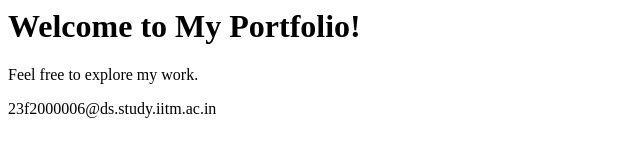
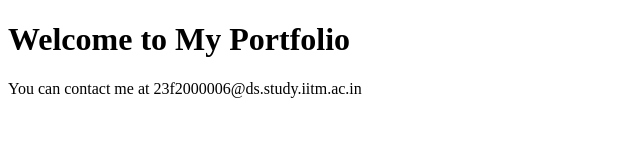
Before and after one commit to 23f2000006/my-portfolio, a plain HTML site: page index.html in a window 1280 px wide. Shown: the whole page, without its empty margins (0-640 px from the left). Drawn offline with Linux system fonts and the light colour scheme.

Commit message:
feat(pages): initial commit

```diff
--- a/index.html
+++ b/index.html
@@ -1,10 +1,12 @@
-<html>
-  <head>
+<!DOCTYPE html>
+<html lang="en">
+<head>
+    <meta charset="UTF-8">
+    <meta name="viewport" content="width=device-width, initial-scale=1.0">
     <title>My Portfolio</title>
-  </head>
-  <body>
-    <h1>Welcome to My Portfolio!</h1>
-    <p>Feel free to explore my work.</p>
-    <p><!--email_off-->23f2000006@ds.study.iitm.ac.in<!--/email_off--></p>
-  </body>
+</head>
+<body>
+    <h1>Welcome to My Portfolio</h1>
+    <p>You can contact me at <!--email_off-->23f2000006@ds.study.iitm.ac.in<!--/email_off--></p>
+</body>
 </html>
```
